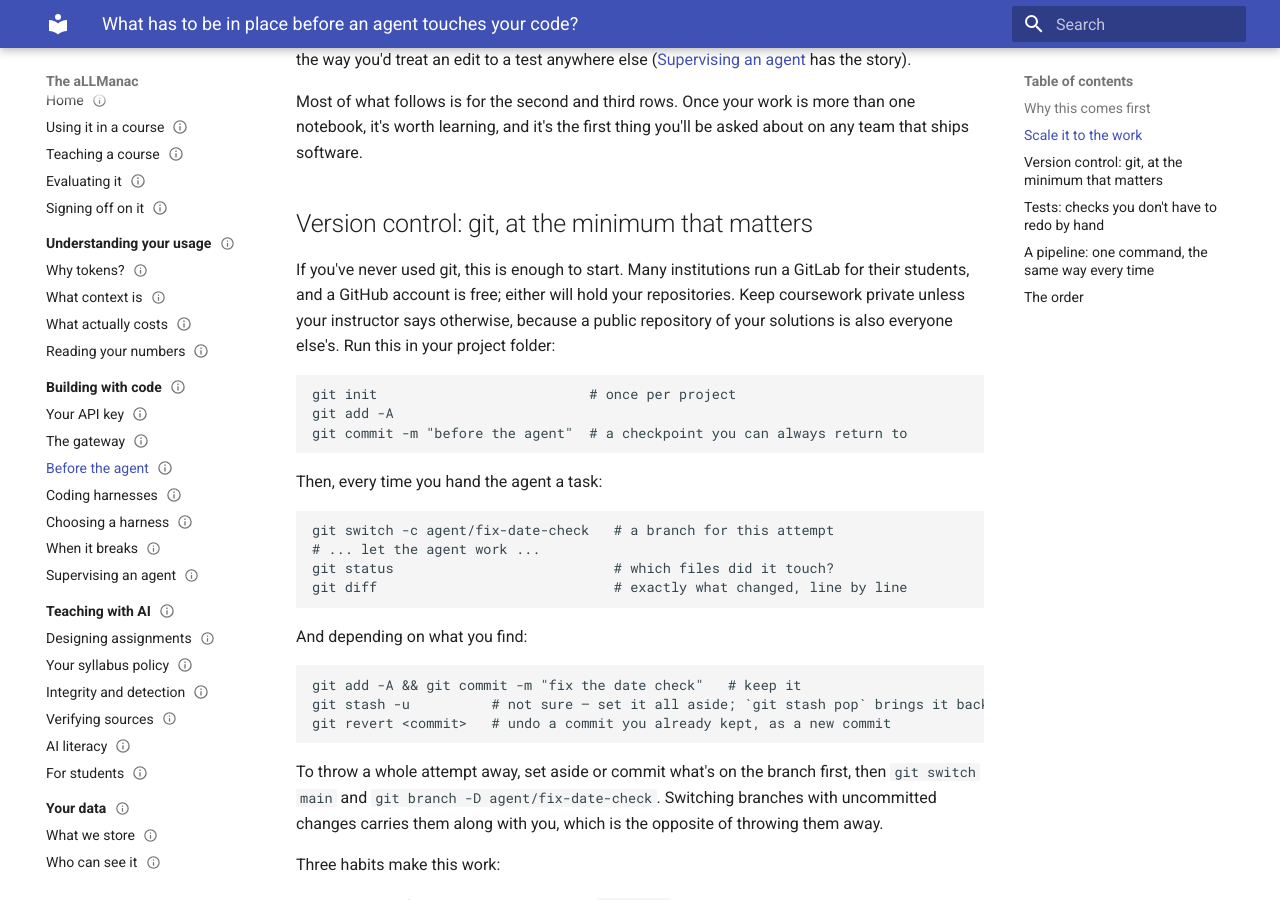
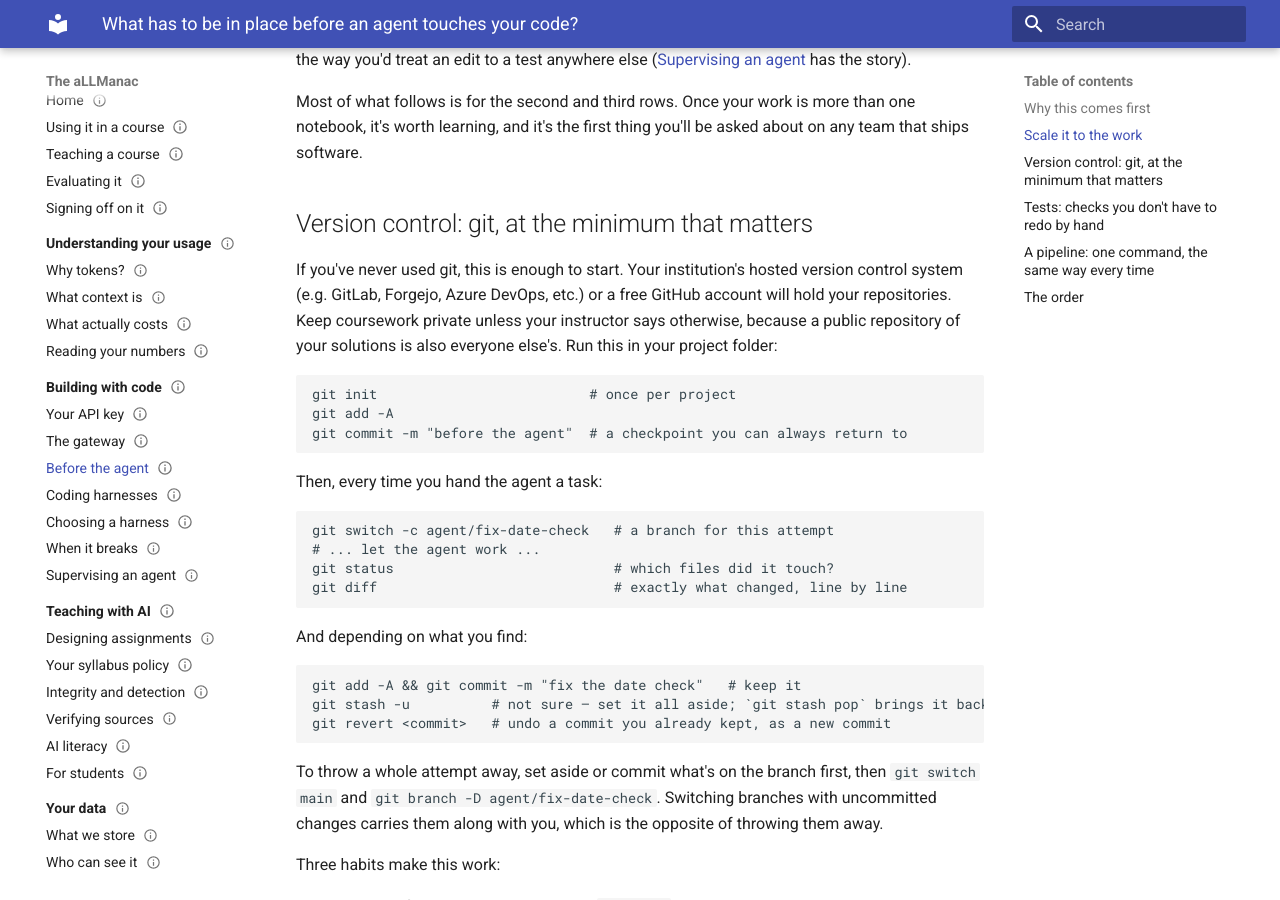
Before and after one commit to atmarx/aLLManac, an MkDocs documentation site: the page built from apex/building-with-code/before-the-agent.md, in a window 1280 px wide and 900 px high, scrolled down 1572 px. Built offline with MkDocs 1.6.1 and Material for MkDocs 9.7.7, drawn with Linux system fonts in a browser that asks for light colours.

Commit message:
docs(guides): before the agent names version control hosts generically
Co-Authored-By: Claude Opus 5 - Marco <noreply@anthropic.com>

````diff
--- a/apex/building-with-code/before-the-agent.md
+++ b/apex/building-with-code/before-the-agent.md
@@ -45,7 +45,7 @@ Most of what follows is for the second and third rows.  Once your work is more t
 
 ## Version control: git, at the minimum that matters
 
-If you've never used git, this is enough to start.  Many institutions run a GitLab for their students, and a GitHub account is free; either will hold your repositories.  Keep coursework private unless your instructor says otherwise, because a public repository of your solutions is also everyone else's.  Run this in your project folder:
+If you've never used git, this is enough to start.  Your institution's hosted version control system (e.g. GitLab, Forgejo, Azure DevOps, etc.) or a free GitHub account will hold your repositories.  Keep coursework private unless your instructor says otherwise, because a public repository of your solutions is also everyone else's.  Run this in your project folder:
 
 ```bash
 git init                          # once per project
````
